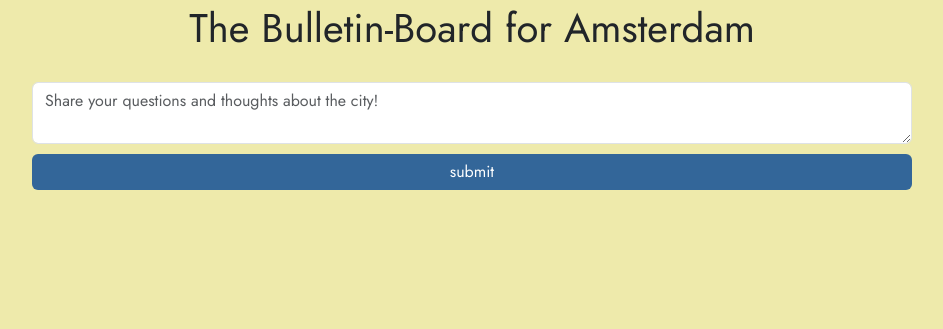
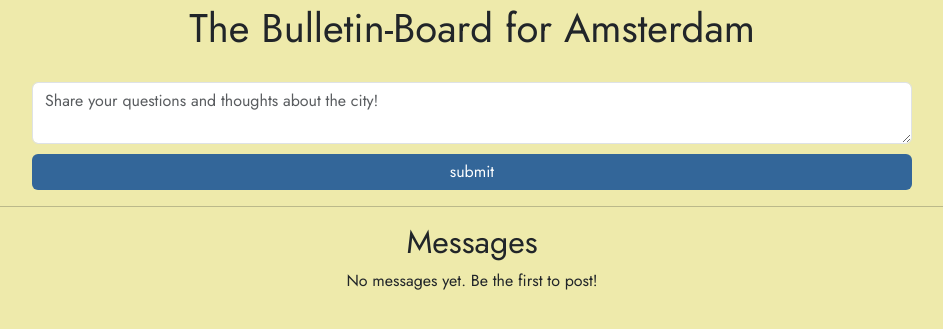
Before and after one commit to emily343/RateMyTrip, a Flask app: page /bulletin/Amsterdam in a window 1280 px wide. Shown: the part 294-623 px from the top of the page, without its empty margins (168-1111 px from the left). Run offline with Flask 3, Linux system fonts and the light colour scheme; a user stored in the database is signed in; data comes from the database, SQL or seed files in the repository; both versions use the stored data as it was after the commit; some libraries are stand-ins or nearby versions.

Commit message:
implement bulletin board logic

```diff
--- a/app.py
+++ b/app.py
@@ -70,26 +70,27 @@ def bulletin(city_name):
     if city is None:
         return "City not found", 404
 
-    """
+
     if form.validate_on_submit():
 
-        message =
+        message = form.message.data
 
 
 
         db_con.execute(
-            INSERT INTO bulletin (city_name,username,message) VALUES (?,?,?) #Platzhalter
-        , (
-            city['name'], #Übernimmt Name der Stadt aus der DB
-            user['username']
-            form.message.data, #Liest den Inhalt aus dem jeweiligen Feld und ersetzt damit Platzhalter
-
-        ))
+            'INSERT INTO bulletin (city_name, username, message) VALUES (?, ?, ?)', #Platzhalter
+         (
+            city['name'], current_user.username, message)
+        )
         #Statements in DB commited
         db_con.commit()
-    """
+        return redirect(url_for('bulletin',city_name=city_name))
 
-    return render_template('bulletin.html', city=city, form=form)
+    #messages aus Db laden
+    messages = db_con.execute('SELECT * FROM bulletin WHERE city_name = ?',(city['name'],)).fetchall()
+
+
+    return render_template('bulletin.html', city=city, form=form, messages=messages)
 
 
 
@@ -254,7 +255,7 @@ def register():
 
         #password und passwordRepeat müssen gleich sein
         if password != passwordRepeat:
-            flash('Passwords do not match')
+            flash('Passwords do not match', 'error')
             return redirect(url_for('register'))
 
         #prüft ob username bereits vergeben ist
@@ -262,14 +263,14 @@ def register():
         'SELECT * FROM user WHERE username = ?', (username,)).fetchone()
 
         if checkuser:
-            flash('username already taken :( Please choose a diferrent one')
+            #flash('username already taken :( Please choose a diferrent one', 'error')
             print('username already taken :( Please choose a diferrent one') #erstmal zum testen, später entfernen
             return redirect(url_for('register'))
 
 
         db_con.execute('INSERT INTO user(username, password) VALUES (?, ?)',(username, password))
         db_con.commit()
-        flash('registration successfull :) You can now log in!')
+        #flash('registration successfull :) You can now log in!', 'info')
         print('registration successfull :) You can now log in!') #erstmal zum testen, später entfernen
         return redirect(url_for('login'))
 
@@ -330,11 +331,11 @@ def login():
 
             user = User(id=existuser['id'], username= existuser['username'], password=existuser['password'])
             login_user(user) #user wird eingeloggt
-            flask.flash('Logged in successfully.')
+            #flask.flash('Logged in successfully.', 'info')
             print('Login hat funktioniert') #erstmal zum testen
             return redirect(url_for('profile'))
         else:
-            flask.flash('wrong username or password')
+            #flask.flash('wrong username or password', 'error')
             print('Login fehlgeschlagen')
 
     return render_template('login.html', form=form)
--- a/templates/bulletin.html
+++ b/templates/bulletin.html
@@ -78,9 +78,19 @@
     {{ form.submitMessage(class="btn btn-primary custom-button1") }} <!-- Bestätigungsbutton, auch in Forms definiert -->
     </form>
 
+    <!-- messages anzeigen lassen -->
+    <hr>
+    <h2> Messages </h2>
+    {% for msg in messages %}
+        <div class="card-text mt-3">
+            <b>{{ msg['username']}} posted on {{ msg['bulletin_time']}}: </b>
+            <p>{{ msg['message']}}</p>
+        </div>
 
+    {% else %}
+        <p>No messages yet. Be the first to post!</p>
 
-
+    {% endfor %}
     </div>
 
     </main>
--- a/templates/city.html
+++ b/templates/city.html
@@ -209,16 +209,16 @@ Es ist eine Instanz der in forms.py definierten ReviewForm -->
 
         <!-- Und wenn es gar keine Rewievs gibt, wird das angezeigt-->
     {% else %}
-        <p class="text-center">No reviews yet. Be the first to leave one!</p>
+        <p class="text-center">No reviews yet. Be the first to leave one!</p> <br>
     {% endif %}
 
 
 
  <div>
 
-    <h5 class="text-center">Do you have any Questions about the city? Or would you like to connect to other students or travellers? Leave a message on our Bulletin Board!</h5>
+    <h5 class="text-center">Do you have any Questions about the city? Or would you like to connect to other students or travellers? Leave a message on our Bulletin Board!</h5> <br>
     <a href="{{ url_for('bulletin', city_name=city.name) }}" class="btn custom-button1">Write a message</a>
-
+    <p class="text" style="font-weight: bold; margin-bottom: 40px"></p>
     </div>
 
 </main>
```
Also changed, not shown: instance/ratemytrip.sqlite.
